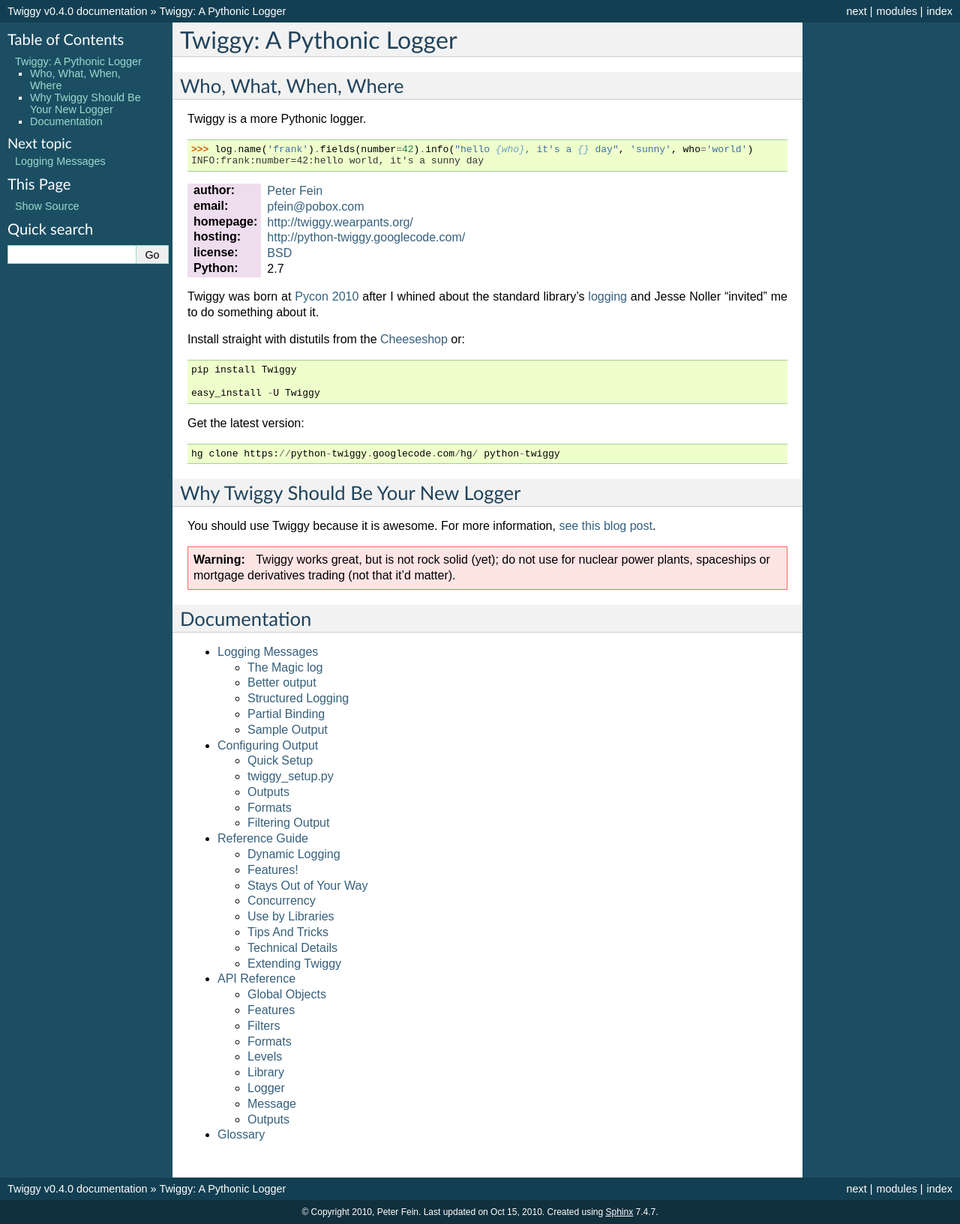
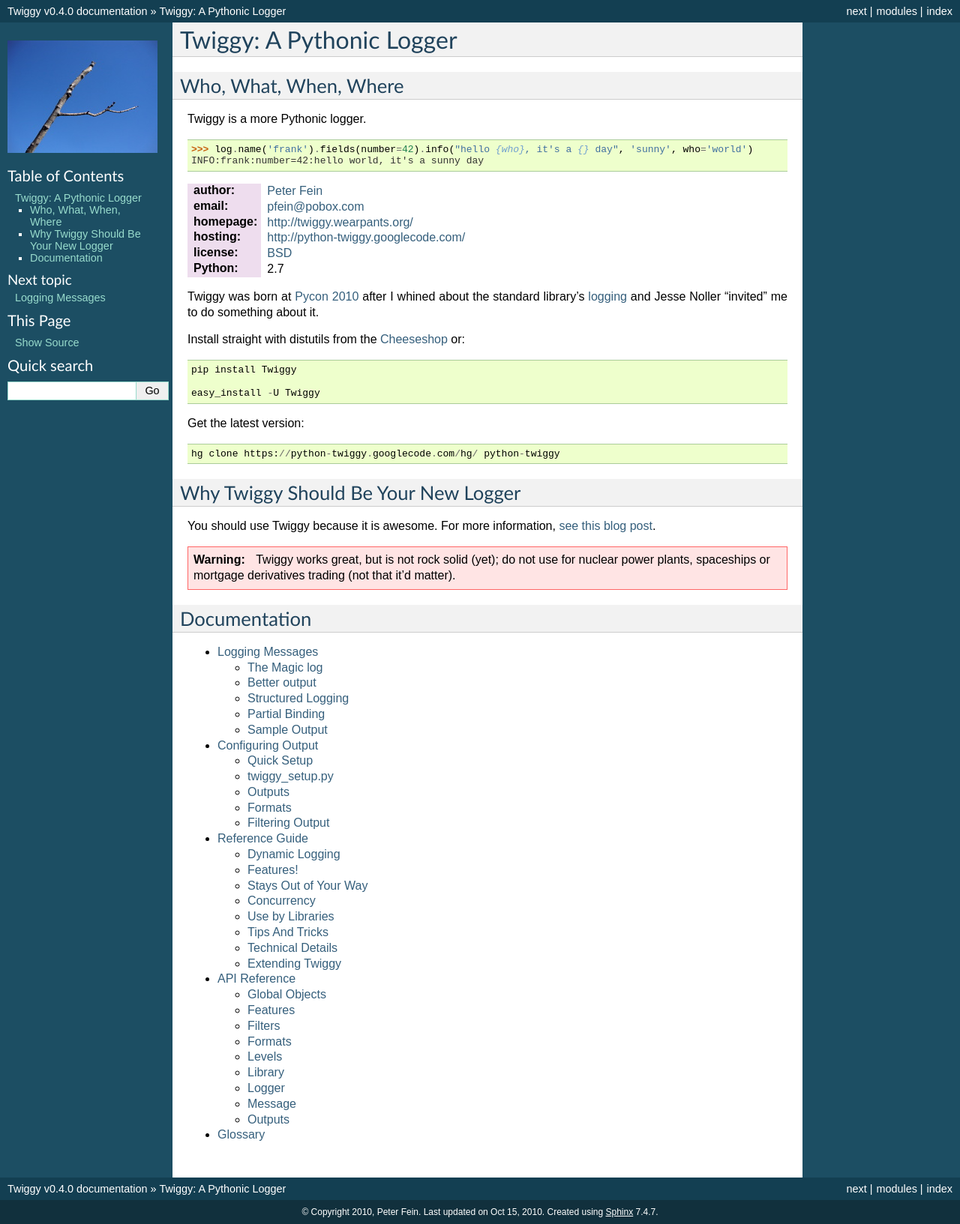
Before and after one commit to alessandrod/twiggy, a Sphinx documentation site: the page built from doc/index.rst, in a window 1280 px wide. Shown: the whole page at 75% size. Built offline with Sphinx 7.4.7, drawn with Linux system fonts in a browser that asks for light colours.

Commit message:
add sidebar image

```diff
--- a/doc/conf.py
+++ b/doc/conf.py
@@ -128,7 +128,7 @@
 
 # The name of an image file (relative to this directory) to place at the top
 # of the sidebar.
-#html_logo = None
+html_logo = "twig_sidebar.jpg"
 
 # The name of an image file (within the static path) to use as favicon of the
 # docs.  This file should be a Windows icon file (.ico) being 16x16 or 32x32
```
Also changed, not shown: doc/twig_sidebar.jpg (added), 1 other file.
